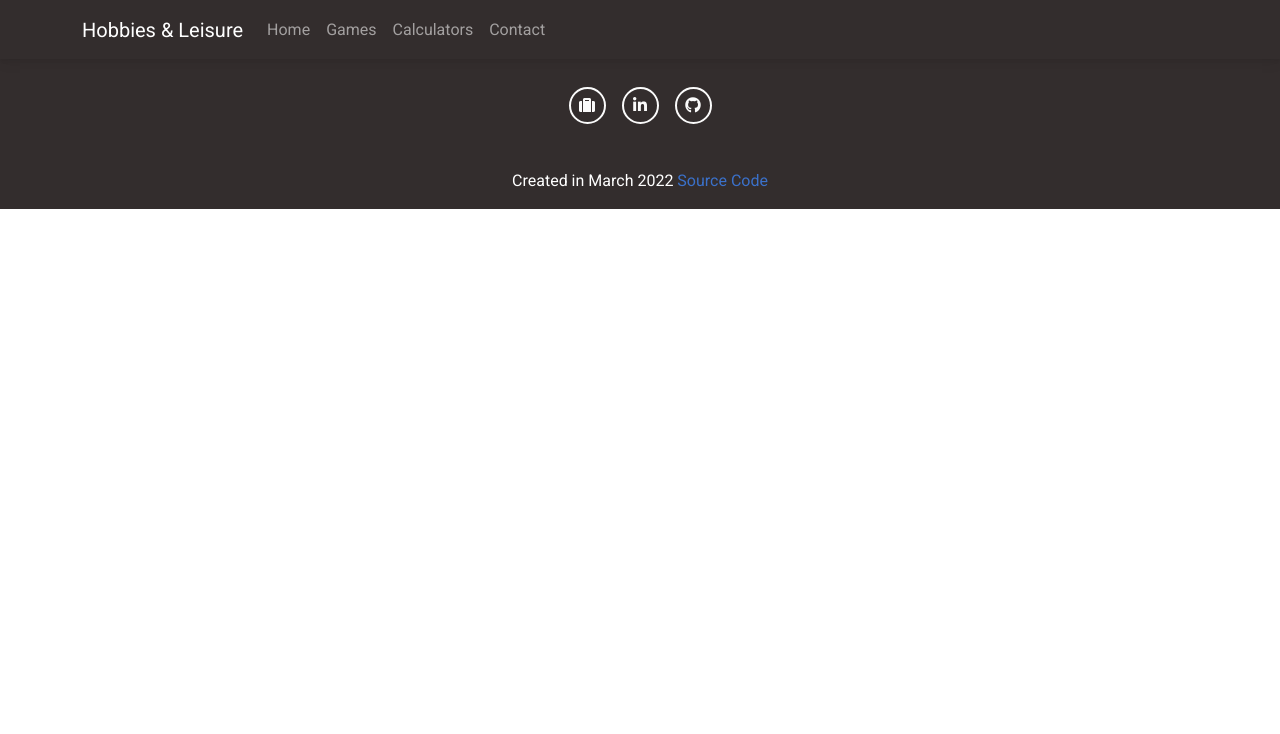
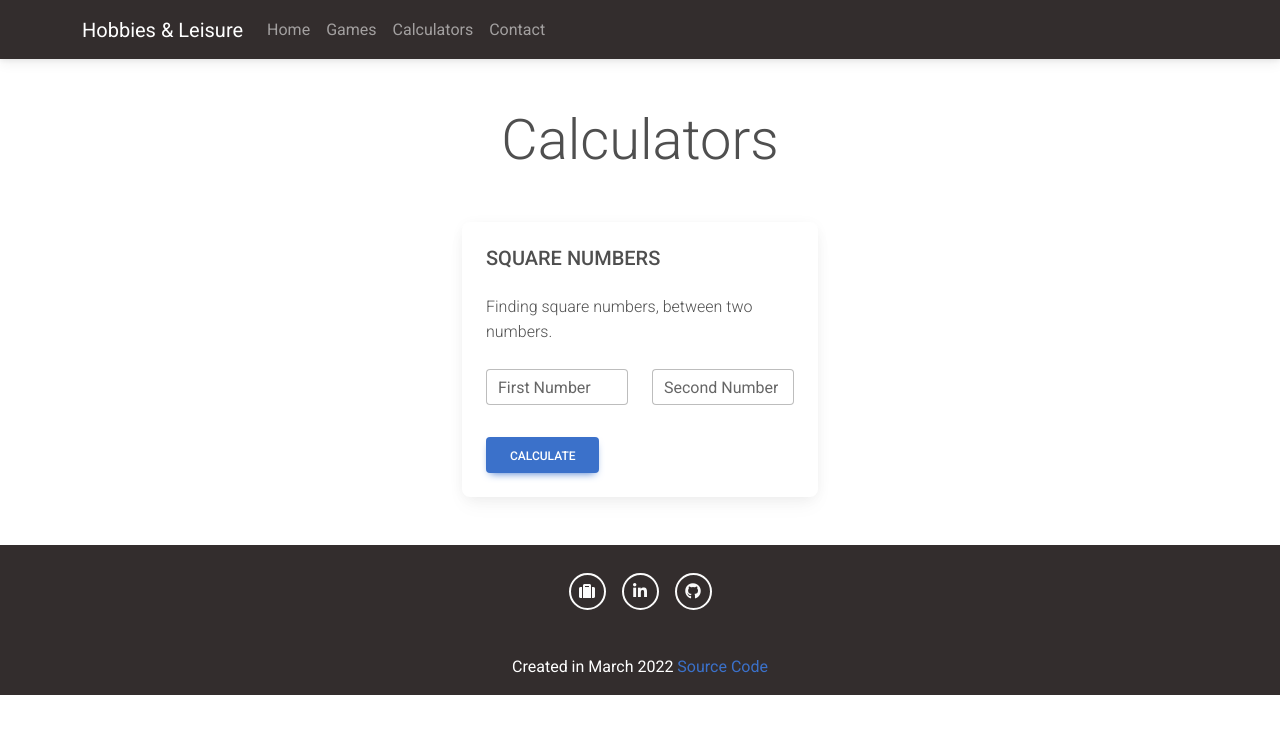
Before and after one commit to amirhatam/loisir, a React (Create React App) app: page /calculator/square-numbers in a window 1280 px wide. Shown: the top 734 px of the page. Built offline with nearby package versions, Linux system fonts and the light colour scheme.

Commit message:
create square numbers calculator

```diff
--- a/src/App.js
+++ b/src/App.js
@@ -13,6 +13,7 @@ import SecondsToDate from './views/calculator/SecondsToDate';
 import Tribonacci from './views/calculator/Tribonacci';
 import { Footer } from './components/Footer';
 import ContactPage from './views/ContactPage';
+import SquareNumbers from './views/calculator/SquareNumbers';
 
 function App() {
   return (
@@ -27,6 +28,7 @@ function App() {
         <Route path="/calculator/large-numbers" exact element={<LargeNumbers />} />
         <Route path="/calculator/tribonacci" exact element={<Tribonacci />} />
         <Route path="/calculator/age-in-days" exact element={<AgeInDays />} />
+        <Route path="/calculator/square-numbers" exact element={<SquareNumbers />} />
         <Route path="/contact" exact element={<ContactPage />} />
       </Routes>
       <Footer />
--- a/src/views/Calculators.jsx
+++ b/src/views/Calculators.jsx
@@ -37,7 +37,7 @@ export default function Calculator() {
                                 <MDBCardTitle className='text-uppercase'>Tribonacci</MDBCardTitle>
                                 <br />
                                 <MDBCardText>
-                                    Find tribonacci numbers, between two points.
+                                    Find tribonacci numbers, between two numbers.
                                 </MDBCardText>
                                 <MDBCardLink href='/calculator/tribonacci'>Enter</MDBCardLink>
                             </MDBCardBody>
@@ -55,6 +55,18 @@ export default function Calculator() {
                             </MDBCardBody>
                         </MDBCard>
                     </MDBCol>
+                    <MDBCol md='4' className='mt-md-5'>
+                        <MDBCard >
+                            <MDBCardBody>
+                                <MDBCardTitle className='text-uppercase'>Square number</MDBCardTitle>
+                                <br />
+                                <MDBCardText>
+                                    Find square numbers, between two numbers.
+                                </MDBCardText>
+                                <MDBCardLink href='/calculator/square-numbers'>Enter</MDBCardLink>
+                            </MDBCardBody>
+                        </MDBCard>
+                    </MDBCol>
                 </MDBRow>
             </MDBContainer>
         </section>
--- /dev/null
+++ b/src/views/calculator/SquareNumbers.jsx
@@ -0,0 +1,81 @@
+import React, { useState } from 'react';
+import { MDBContainer, MDBCard, MDBCardBody, MDBCardTitle, MDBCardText, MDBBtn, MDBInput, MDBCol, MDBRow } from 'mdb-react-ui-kit';
+
+export default function SquareNumbers() {
+    const [firstInput, setFirstInput] = useState("")
+    const [secondInput, setSecondInput] = useState("")
+    const [result, setResult] = useState([])
+    const [errorFirstInput, setErrorFirstInput] = useState("")
+    const [errorSecondInput, setErrorSecondInput] = useState("")
+
+    // const signature = [0, 0, 1]
+
+    function isSquare() {
+        if (!firstInput) {
+            setErrorFirstInput("Please enter number")
+        } else {
+            setErrorFirstInput("")
+        }
+        if (!secondInput) {
+            setErrorSecondInput("Please enter number")
+        } else {
+            setErrorSecondInput("")
+        }
+
+        let res = []
+        for (var i = firstInput; i <= secondInput; i++) {
+            if (Math.sqrt(i) % 1 === 0) {
+                res.push(i)
+            }
+        }
+        setResult(res)
+    }
+
+    return (
+        <MDBContainer className='pb-md-5'>
+            <MDBRow className='justify-content-center'>
+                <MDBCardTitle className='text-center my-md-5 display-4'>Calculators</MDBCardTitle>
+                <MDBCol md='4'>
+                    <MDBCard >
+                        <MDBCardBody>
+                            <MDBCardTitle className='text-uppercase'>square numbers</MDBCardTitle>
+                            <MDBCardText className='my-md-4 fw-lighter'>Finding square numbers, between two numbers.</MDBCardText>
+                            <MDBRow>
+                                <MDBCol md="6">
+
+                                    <MDBInput label='First Number' onChange={(e) => setFirstInput(parseInt(e.target.value))} id='form1' type='text' className='mb-md-3' />
+                                    {
+                                        errorFirstInput
+                                            ?
+                                            <p className='text-center text-danger'>{errorFirstInput}</p>
+                                            :
+                                            null
+                                    }
+                                </MDBCol>
+                                <MDBCol md="6">
+                                    <MDBInput label='Second Number' onChange={(e) => setSecondInput(parseInt(e.target.value))} id='form1' type='text' className='mb-md-3' />
+                                    {
+                                        errorSecondInput
+                                            ?
+                                            <p className='text-center text-danger'>{errorSecondInput}</p>
+                                            :
+                                            null
+                                    }
+                                </MDBCol>
+                            </MDBRow>
+                            {
+                                result
+                                    ?
+                                    <p className='text-center'>{result.join(", ")}</p>
+                                    :
+                                    null
+                            }
+                            <MDBBtn onClick={isSquare}>Calculate</MDBBtn>
+                        </MDBCardBody>
+                    </MDBCard>
+                </MDBCol>
+
+            </MDBRow>
+        </MDBContainer >
+    );
+}
```
Also changed, not shown: 1 other file (tests, documents, lock files or other folders).
